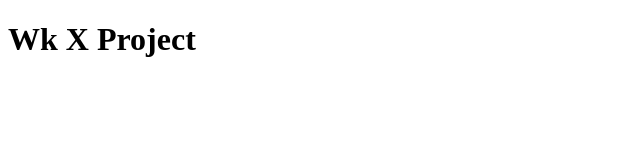
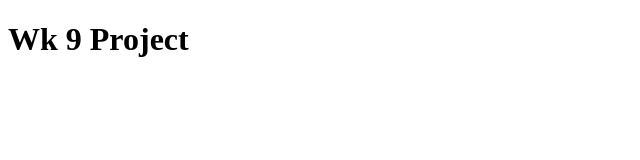
Before and after one commit to TroubleDJD/wk-9-js-final, a plain HTML site: page index.html in a window 1280 px wide. Shown: the full height of the page, 0-640 px from the left. Drawn offline with Linux system fonts and the light colour scheme.

Commit message:
lil sumtin extra

```diff
--- a/index.html
+++ b/index.html
@@ -6,9 +6,10 @@
     <title>Wk X Project</title>
 </head>
 <body>
-    <h1>Wk X Project</h1>
+    <h1>Wk 9 Project</h1>
     <script>
-        console.log("codeAlong:");
+        window.alert("HANDLED IT");
+
         class Card {
     constructor(suit, rank) {
         this.suit = suit;
```
